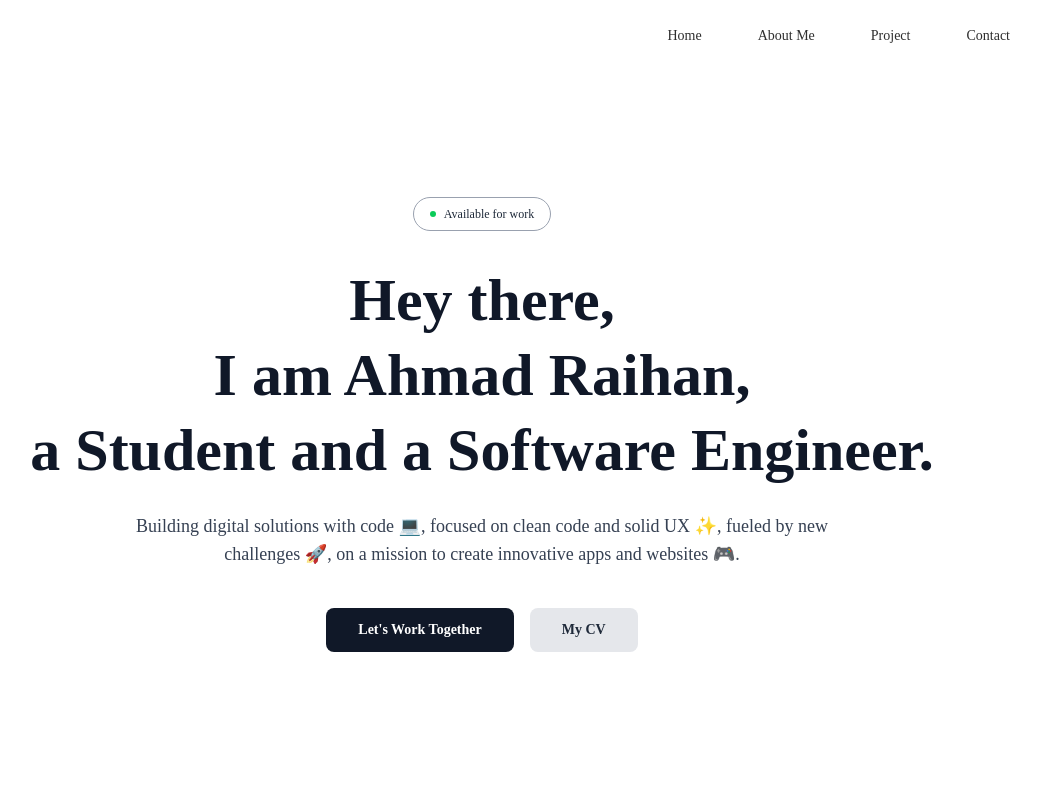
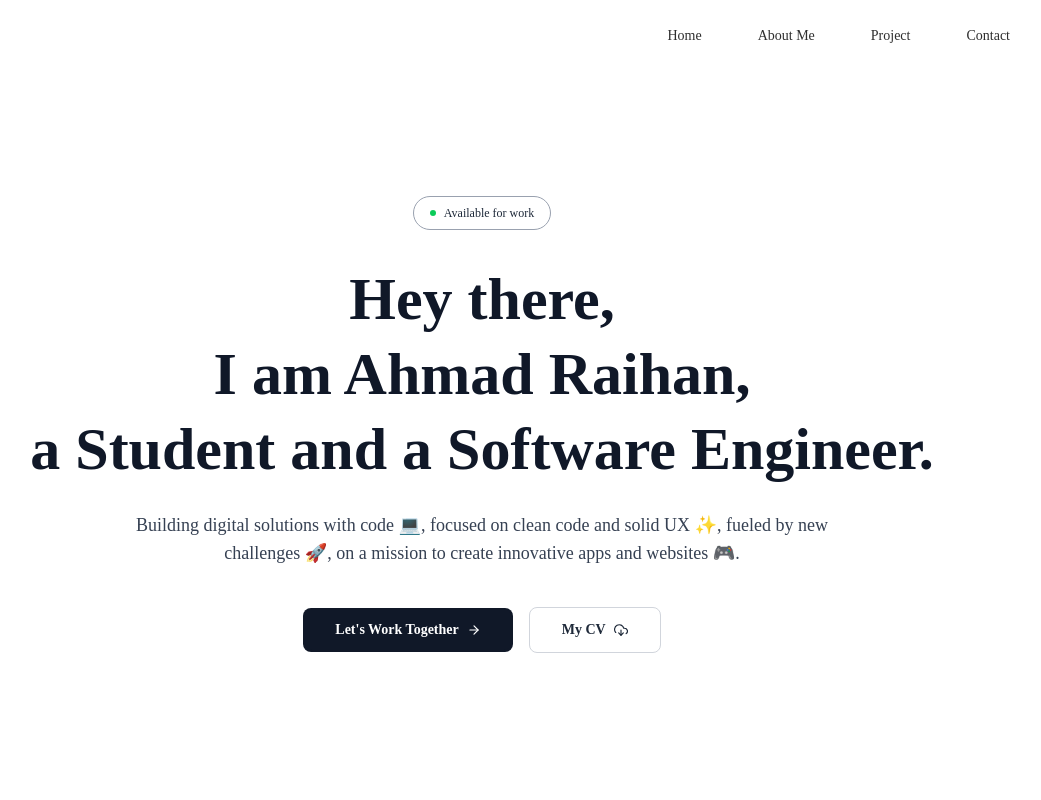
Before and after one commit to hanmeini/Hannmeini, a Next.js app: page / in a window 1280 px wide. Shown: the top 800 px of the page, without its empty margins (158-1199 px from the left). Built offline with nearby package versions, Linux system fonts and the light colour scheme; no server answers; the database is empty; a web font is replaced by a local one.

Commit message:
download cv

```diff
--- a/components/Hero.jsx
+++ b/components/Hero.jsx
@@ -1,11 +1,15 @@
 "use client";
 import { motion } from 'framer-motion';
-import {FiArrowRight, FiDownloadCloud} from 'react-icons/fi'
+import { FiArrowRight, FiDownloadCloud } from 'react-icons/fi';
+import Link from 'next/link'; // 1. Impor komponen Link
 
-
-const ShimmerBorderButton = ({ text, primary = true }) => {
+/**
+ * MODIFIED SHIMMER BORDER BUTTON
+ * Menerima `children` untuk fleksibilitas (teks + ikon).
+ */
+const ShimmerBorderButton = ({ children, primary = true }) => {
   const primaryClasses = "bg-gray-900 text-white";
-  const secondaryClasses = "bg-gray-200 text-gray-800";
+  const secondaryClasses = "bg-white text-gray-800 border border-gray-300";
 
   return (
     <button className={`
@@ -14,22 +18,24 @@ const ShimmerBorderButton = ({ text, primary = true }) => {
       w-max sm:w-auto
       overflow-hidden
       group
+      transition-transform duration-200 ease-in-out active:scale-95
       ${primary ? primaryClasses : secondaryClasses}
     `}>
-      {/* Lapisan Latar Belakang */}
-      <span className="absolute inset-0 z-0 transition-colors duration-300 group-hover:bg-gray-800"></span>
-
-      {/* Lapisan Gradasi Berputar (Awalnya tidak terlihat) */}
+      {/* Lapisan Gradasi Berputar */}
       <span className="absolute -inset-1 z-0 transition-opacity duration-300 opacity-0 group-hover:opacity-100">
         <span className="absolute inset-0 animate-border-spin rounded-xl bg-[conic-gradient(from_90deg_at_50%_50%,#E2CBFF_0%,#393BB2_50%,#E2CBFF_100%)]" />
       </span>
 
-      {/* Konten Tombol */}
-      <span className="relative z-10">{text}</span>
+      {/* Lapisan Latar Belakang Solid untuk menutupi gradasi */}
+      <span className={`absolute inset-[1.5px] z-10 rounded-[7px] ${primary ? 'bg-gray-900' : 'bg-white'} transition-colors duration-300 ${primary ? 'group-hover:bg-gray-800' : 'group-hover:bg-gray-50'}`}></span>
+
+      {/* Konten Tombol (sekarang menggunakan children) */}
+      <span className="relative z-20 flex items-center justify-center gap-2">
+        {children}
+      </span>
     </button>
   );
 };
-
 
 
 export default function Hero() {
@@ -72,35 +78,20 @@ export default function Hero() {
         transition={{ duration: 0.7, delay: 0.6 }}
         className="flex flex-col sm:flex-row items-center gap-4 mt-10"
       >
-      <div className="flex flex-row items-center gap-4">
-        <ShimmerBorderButton text="Let's Work Together" primary={true} />
-        <ShimmerBorderButton text="My CV" primary={false} />
-      </div>
+        <Link href="#contact">
+            <ShimmerBorderButton primary={true}>
+              <span>Let's Work Together</span>
+              <FiArrowRight />
+            </ShimmerBorderButton>
+        </Link>
+
+        <a href="public/Resume-Raihan.pdf" download>
+            <ShimmerBorderButton primary={false}>
+              <span>My CV</span>
+              <FiDownloadCloud />
+            </ShimmerBorderButton>
+        </a>
       </motion.div>
-
-      {/* <motion.div
-        initial={{ opacity: 0, y: 20 }}
-        animate={{ opacity: 1, y: 0 }}
-        transition={{ duration: 0.7, delay: 0.8 }}
-        className="mt-16 w-full max-w-2xl flex flex-row "
-      >
-        <div className="flex-1 p-5 text-center">
-          <p className="text-2xl md:text-3xl font-bold text-purple-800">2+</p>
-          <p className="text-sm text-gray-500 mt-1">Years of Learning</p>
-        </div>
-        <div className="flex-1 p-5 text-center">
-          <p className="text-2xl md:text-3xl font-bold text-purple-800">10+</p>
-          <p className="text-sm text-gray-500 mt-1">Projects Completed</p>
-        </div>
-        <div className="flex-1 p-5 text-center">
-          <p className="text-2xl md:text-3xl font-bold text-purple-800">5+</p>
-          <p className="text-sm text-gray-500 mt-1">Core Technologies</p>
-        </div>
-        <div className="flex-1 p-5 text-center">
-          <p className="text-2xl md:text-3xl font-bold text-purple-800">2</p>
-          <p className="text-sm text-gray-500 mt-1">Championship</p>
-        </div>
-      </motion.div> */}
     </section>
   );
 }
```
Also changed, not shown: 1 other file (tests, documents, lock files or other folders).
